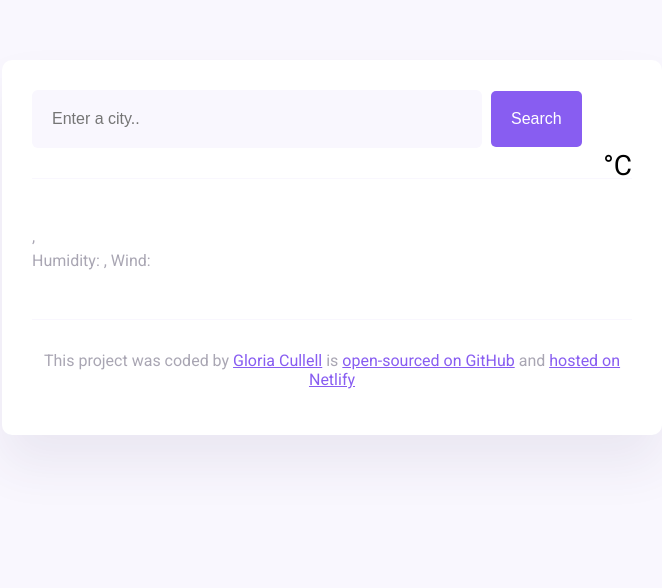
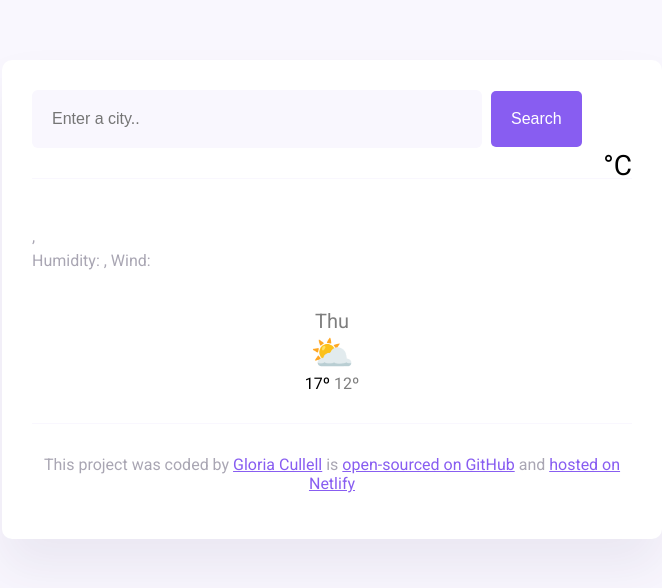
Before and after one commit to gloriacullelldeveloper/FinalProjectSheCodesPlus, a plain HTML site: page index.html in a window 1280 px wide. Shown: the whole page, without its empty margins (308-970 px from the left). Drawn offline with nearby package versions, Linux system fonts and the light colour scheme; no server answers.

Commit message:
Added Weather Forecast / HTMLL & CSS

```diff
--- a/index.html
+++ b/index.html
@@ -37,6 +37,17 @@
                         class="current-temperature-unit">°C</span>
                 </div>
             </div>
+        <div class="weather-forecast">
+            <div class="row">
+                <div class="weather-forecast-date">Thu</div>
+                <div class="weather-forecast-icon">⛅</div>
+                <div class="weather-forecast-temperature">
+                   <span class="weather-forecast-temperature-max">17º</span>
+                   <span class="weather-forecast-temperature-min">12º</span>
+                </div>
+
+            </div>
+        </div>
         </main>
         <footer>
             <p>
--- a/src/styles.css
+++ b/src/styles.css
@@ -116,6 +116,30 @@ main {
 
 }
 
+.weather-forecast {
+
+    margin-top: 20px;
+    text-align: center;
+    color: #000;
+}
+
+.weather-forecast-date {
+
+    font-size: 20px;
+    opacity: 0.5;
+}
+
+.weather-forecast-icon {
+
+    display: block;
+    margin: 0 auto;
+    font-size: 35px;
+}
+
+.weather-forecast-temperature-min {
+
+    opacity: 0.5;
+}
 
 footer {
     border-top: 1px solid #f9f7fe;
```
